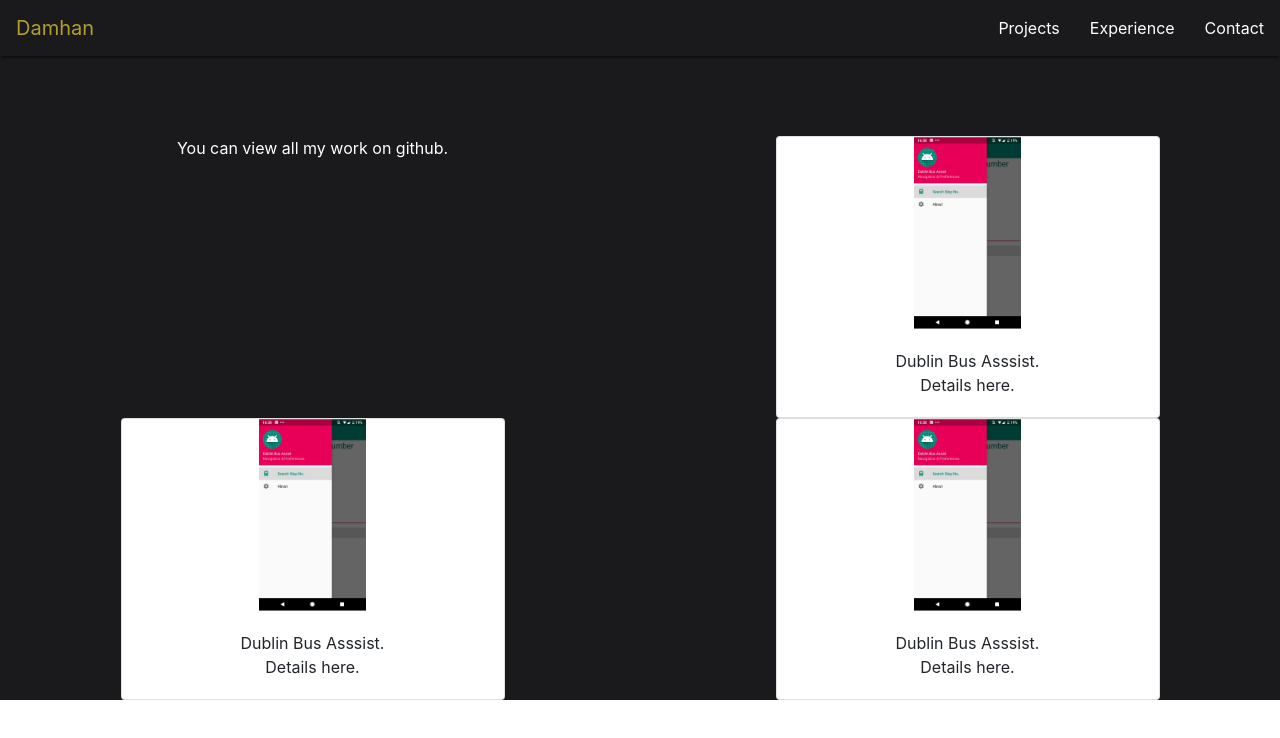
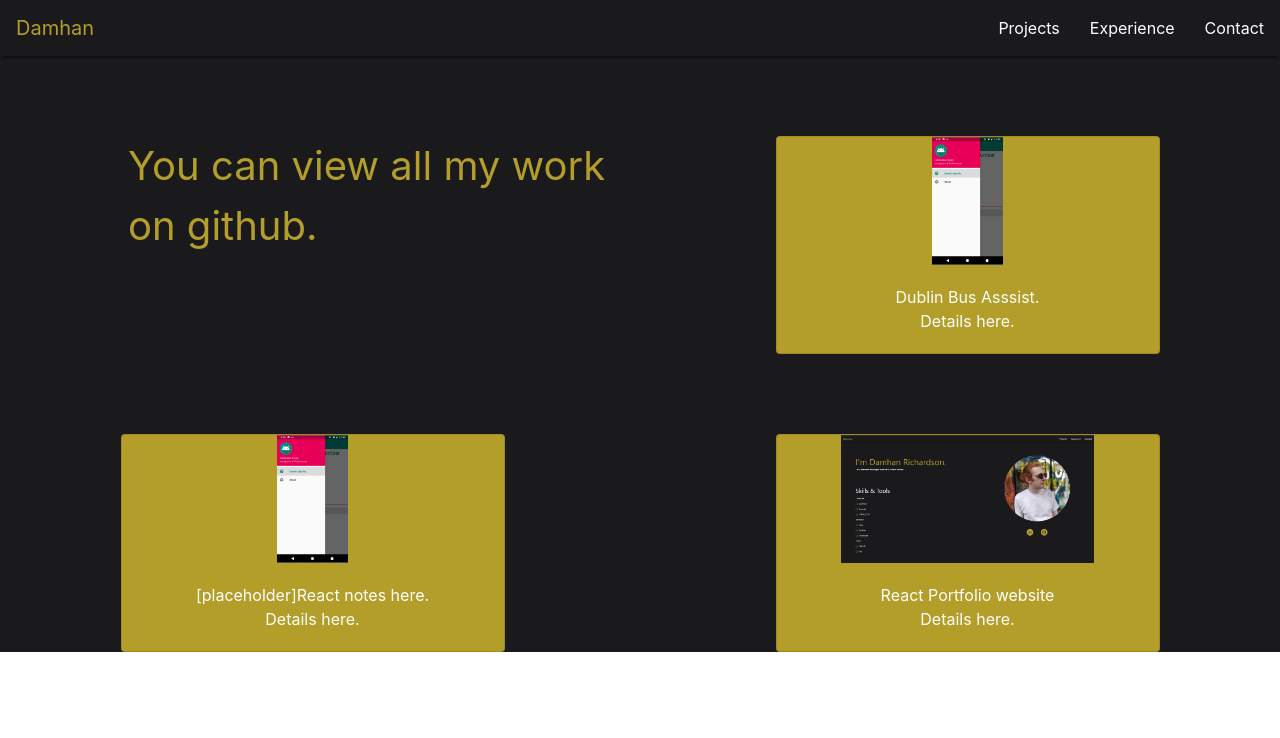
Before and after one commit to Damhan/ReactPortfolio, a React app: page /projects in a window 1280 px wide. Built offline with nearby package versions, Linux system fonts and the light colour scheme.

Commit message:
Completed Projects page groundwork

```diff
--- a/src/App.css
+++ b/src/App.css
@@ -48,6 +48,7 @@ nav {
 
 .home-banner-subtext {
   font-weight: 600;
+  font-size: 24px;
 }
 
 .skills-div {
@@ -72,10 +73,21 @@ nav {
 }
 
 .projects-title-text {
-  color:white;
+  color:#B39E29;
+  font-size: 40px;
+  padding-left: 10vw;
+}
+
+#project-title {
+  padding-left:10vw;
 }
 
 .card-img {
-  height:15vw;
+  height:10vw;
   object-fit: contain;
 }
+
+.project-card {
+  background-color: #B39E29 !important;
+  color:white !important;
+}
--- a/src/components/Projects.js
+++ b/src/components/Projects.js
@@ -8,13 +8,13 @@ function Projects() {
     <div class="container-flud padded-main-content">
       <div class="row">
 
-        <div class="col projects-title-text">
-          <p>You can view all my work on github.</p>
+        <div class="col projects-title-text text-left">
+          <p id="project-title">You can view all my work on github.</p>
         </div>
 
         <div class="col" align="center">
-          <Card style={{width:'24rem'}}>
-            <Card.Img varient="top" src={require('../DublinBusAssist.png')}/>
+          <Card style={{width:'30vw'}} className="project-card">
+            <Card.Img varient="top" src={require('../assets/DublinBusAssist.png')}/>
             <Card.Body>
               <Card.Text>
                 Dublin Bus Asssist. <br/>
@@ -26,25 +26,25 @@ function Projects() {
 
       </div>
 
-      <div class="row">
+      <div class="row" style={{'padding-top':"10vh"}} >
         <div class="col" align="center">
-        <Card style={{width:'24rem'}} >
-            <Card.Img varient="top" src={require('../DublinBusAssist.png')}/>
+        <Card  style={{width:'30vw'}} className="project-card">
+            <Card.Img varient="top" src={require('../assets/DublinBusAssist.png')}/>
             <Card.Body>
               <Card.Text>
-                Dublin Bus Asssist. <br/>
+                [placeholder]React notes here. <br/>
                 Details here.
               </Card.Text>
             </Card.Body>
           </Card>
         </div>
 
-        <div class="col" align="center">
-        <Card style={{width:'24rem'}}>
-          <Card.Img varient="top" src={require('../DublinBusAssist.png')}/>
+        <div class="col" align="center" >
+        <Card style={{width:'30vw'}} className="project-card">
+          <Card.Img varient="top" src={require('../assets/portfolio.PNG')}/>
             <Card.Body>
               <Card.Text>
-                Dublin Bus Asssist. <br/>
+                React Portfolio website <br/>
                 Details here.
               </Card.Text>
             </Card.Body>
```
Also changed, not shown: src/assets/DublinBusAssist.png (renamed from src/DublinBusAssist.png), src/assets/portfolio.PNG (added).
